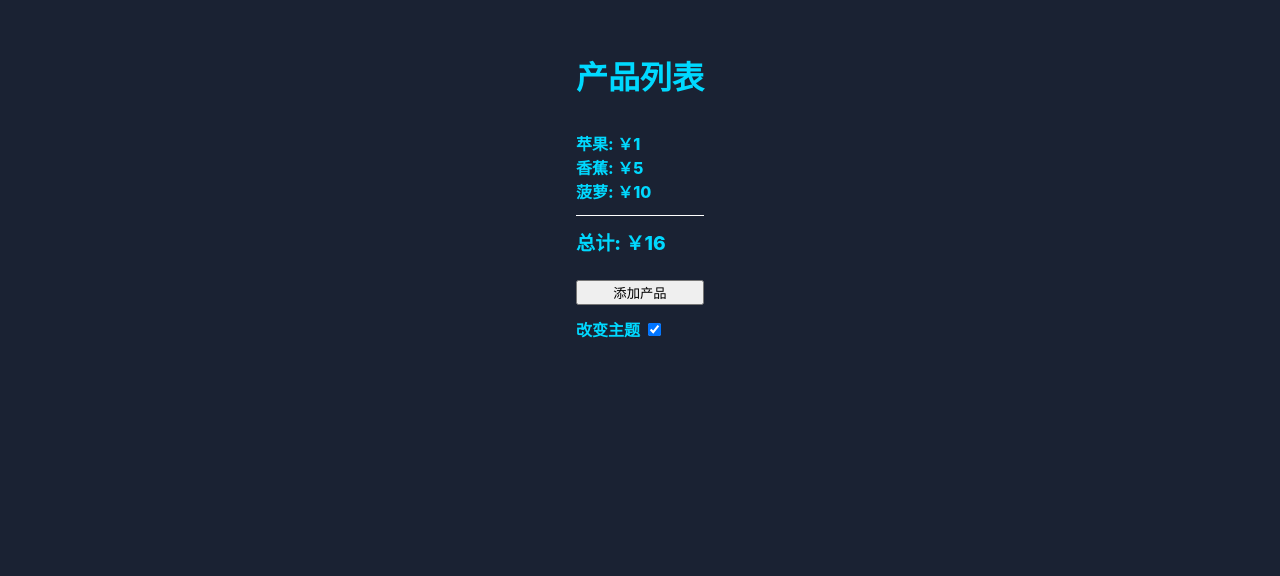
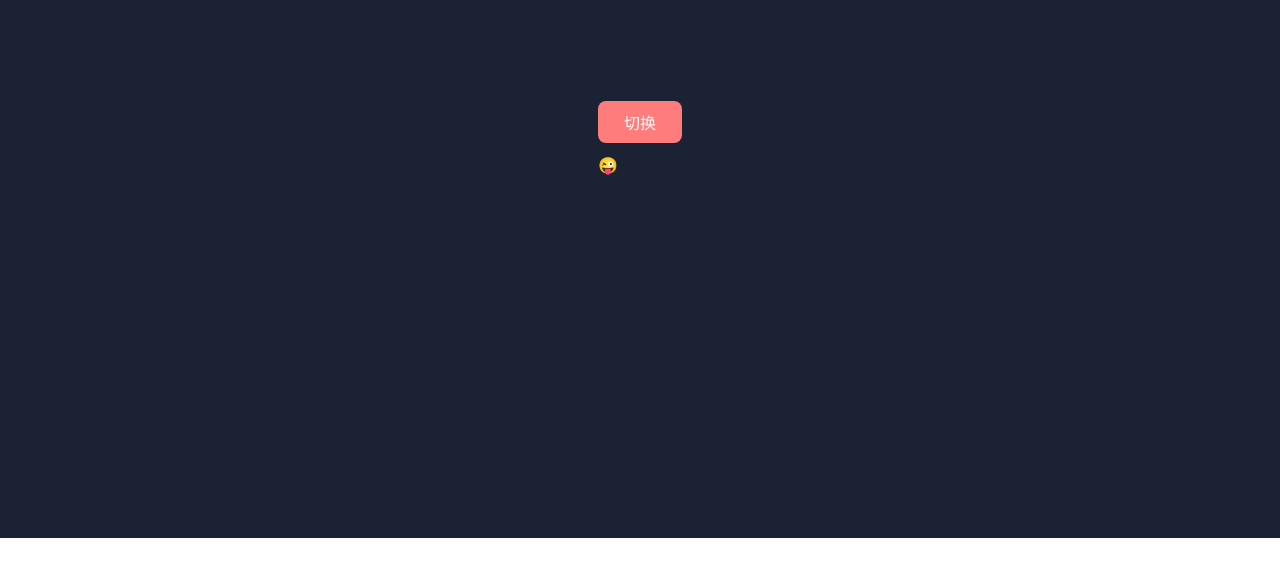
Before and after one commit to cychenyao/react-project-2024, a React (Create React App) app: page / in a window 1280 px wide. Shown: the part 262-838 px from the top of the page. After the commit the page ends 800 px from the top, so only its background shows below. Built offline with nearby package versions, Linux system fonts and the light colour scheme.

Commit message:
fade animation

```diff
--- a/package.json
+++ b/package.json
@@ -10,6 +10,8 @@
     "react": "^18.3.1",
     "react-dom": "^18.3.1",
     "react-scripts": "5.0.1",
+    "react-transition-group": "^4.4.5",
+    "styled-components": "^6.1.13",
     "web-vitals": "^2.1.4"
   },
   "scripts": {
--- a/src/App.css
+++ b/src/App.css
@@ -3,15 +3,10 @@
   display: grid;
   place-content: center;
   gap: 12px;
-  min-height: 100vh;
+  height: 100vh;
   background-color: hsl(220, 33%, 15%);
   color: rgb(0, 217, 255);
   font-weight: 800;
-  padding: 48px 0;
-}
-
-.light {
-  background-color: hsl(220, 10%, 99%);;
 }
 
 .container > div {
@@ -19,3 +14,18 @@
   gap: 12px;
   align-items: center;
 }
+
+.fade-enter {
+  opacity: 0;
+}
+.fade-enter-active {
+  opacity: 1;
+  transition: opacity 1000ms;
+}
+.fade-exit {
+  opacity: 1;
+}
+.fade-exit-active {
+  opacity: 0;
+  transition: opacity 1000ms;
+}
--- a/src/App.js
+++ b/src/App.js
@@ -1,43 +1,43 @@
-import { useState } from "react";
+import { useRef, useState } from "react";
+import { CSSTransition, SwitchTransition } from "react-transition-group";
 import "./App.css";
-import ProductListing from "./components/ProductListing";
+import { useEffect } from "react";
+function App() {
+  const [current, setCurrent] = useState(1);
+  const component1Ref = useRef(null);
+  const component2Ref = useRef(null);
 
-export default function App() {
-  const [products, setProducts] = useState([
-    { id: 1, name: "苹果", price: 1 },
-    { id: 2, name: "香蕉", price: 5 },
-    { id: 3, name: "菠萝", price: 10 },
-  ]);
+  let nodeRef = component1Ref;
 
-  const [isDark, setIsDark] = useState(true);
-
-  function addProduct() {
-    const newProduct = {
-      id: Math.random(),
-      name: `产品 ${products.length + 1}`,
-      price: Math.floor(Math.random() * 10) + 1,
-    };
-
-    setProducts([...products, newProduct]);
+  let content = "😜";
+  if (current === 1) {
+    nodeRef = component1Ref;
+    content = "😜";
+  }
+  if (current === 2) {
+    nodeRef = component2Ref;
+    content = "😆";
   }
 
   return (
-    <main className={isDark ? "container" : "container light"}>
-      <div>
-        <h1>产品列表</h1>
-        <ProductListing products={products} />
-        <button onClick={addProduct}>添加产品</button>
-        <label htmlFor="toggleTheme">
-          改变主题{" "}
-          <input
-            id="toggleTheme"
-            type="checkbox"
-            checked={isDark}
-            value={isDark}
-            onChange={(e) => setIsDark(e.target.checked)}
-          />
-        </label>
-      </div>
+    <main className="container">
+      <button onClick={() => setCurrent((current) => (current === 1 ? 2 : 1))}>
+        切换
+      </button>
+      <SwitchTransition mode="out-in">
+        <CSSTransition
+          key={current}
+          nodeRef={nodeRef}
+          classNames="fade"
+          addEndListener={(done) => {
+            nodeRef.current.addEventListener("transitionend", done, false);
+          }}
+        >
+          <div ref={nodeRef}>{content}</div>
+        </CSSTransition>
+      </SwitchTransition>
     </main>
   );
 }
+
+export default App;
--- a/src/index.css
+++ b/src/index.css
@@ -1,13 +1,96 @@
+:root {
+  --primary-color: #ff7c7c;
+  --placeholder-text-color: #a9a9a9;
+  --border-color: #e7e7e7;
+}
+
+* {
+  margin: 0;
+  padding: 0;
+  box-sizing: border-box;
+}
+
 body {
   margin: 0;
-  font-family: -apple-system, BlinkMacSystemFont, 'Segoe UI', 'Roboto', 'Oxygen',
-    'Ubuntu', 'Cantarell', 'Fira Sans', 'Droid Sans', 'Helvetica Neue',
-    sans-serif;
+  font-family: -apple-system, BlinkMacSystemFont, "Segoe UI", "Roboto", "Oxygen",
+    "Ubuntu", "Cantarell", "Fira Sans", "Droid Sans", "Helvetica Neue",
+    "PingFang SC", "Microsoft Yahei", sans-serif;
   -webkit-font-smoothing: antialiased;
   -moz-osx-font-smoothing: grayscale;
 }
 
 code {
-  font-family: source-code-pro, Menlo, Monaco, Consolas, 'Courier New',
+  font-family: source-code-pro, Menlo, Monaco, Consolas, "Courier New",
     monospace;
 }
+
+h1 {
+  font-size: 32px;
+}
+
+::placeholder {
+  font-size: 1rem;
+  color: var(--placeholder-text-color);
+}
+
+input,
+select,
+textarea,
+button {
+  outline: none;
+  font-size: 1rem;
+  border-radius: 4px;
+}
+
+input,
+select,
+textarea {
+  border: none;
+  /* border-bottom: 2px solid #82abcf; */
+}
+
+input,
+select {
+  padding: 4px;
+}
+
+input[type="checkbox"] + label,
+input[type="radio"] + label {
+  margin-right: 12px;
+  margin-left: 3px;
+}
+
+fieldset {
+  border: none;
+}
+
+img {
+  max-width: 100%;
+}
+
+button {
+  padding: 9px 26px;
+  background: var(--primary-color);
+  border-radius: 8px;
+  border: none;
+  color: white;
+  cursor: pointer;
+}
+
+a {
+  color: var(--primary-color);
+  text-decoration: none;
+}
+
+form {
+  display: grid;
+}
+
+form > label {
+  margin-top: 12px;
+  margin-bottom: 8px;
+}
+
+form > label::after {
+  content: "：";
+}
```
Also changed, not shown: src/components/Button/index.js (added, +8 -0 lines), src/components/Button/styles.js (added, +15 -0 lines), src/theme.js (added, +10 -0 lines), 1 other file (tests, documents, lock files or other folders).
